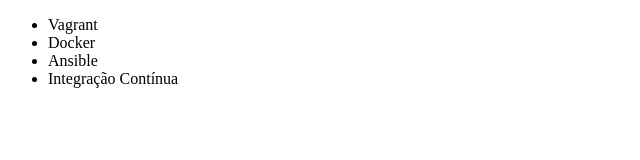
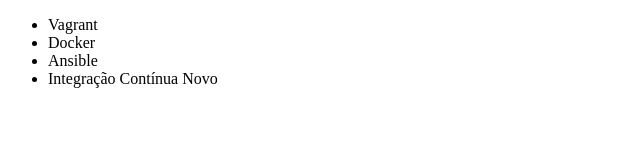
Before and after one commit to rodrigo199628/curso-git, a plain HTML site: page index.html in a window 1280 px wide. Shown: the full height of the page, 0-640 px from the left. Drawn offline with Linux system fonts and the light colour scheme.

Commit message:
Nova alteração

```diff
--- a/index.html
+++ b/index.html
@@ -9,7 +9,7 @@
         <li>Vagrant</li>
         <li>Docker</li>
         <li>Ansible</li>
-        <li>Integração Contínua</li>
+        <li>Integração Contínua Novo</li>
     </ul>
 </body>
 </html>
```
